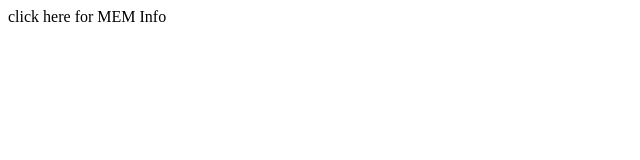
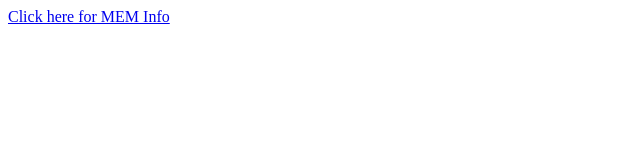
Before and after one commit to zovikhrimian/open-house-materials-8-21, a plain HTML site: page index.html in a window 1280 px wide. Shown: the whole page, without its empty margins (0-640 px from the left). Drawn offline with Linux system fonts and the light colour scheme.

Commit message:
Update index.html

```diff
--- a/index.html
+++ b/index.html
@@ -1,3 +1,3 @@
 <html>
-<p><a href="MEM%20Specialties%20Guide%20for%20Engineering%20Outreach%20(1).pdf"></a>click here for MEM Info</p>
+<p><a href="MEM%20Specialties%20Guide%20for%20Engineering%20Outreach%20(1).pdf">Click here for MEM Info</a></p>
 </html>
```
